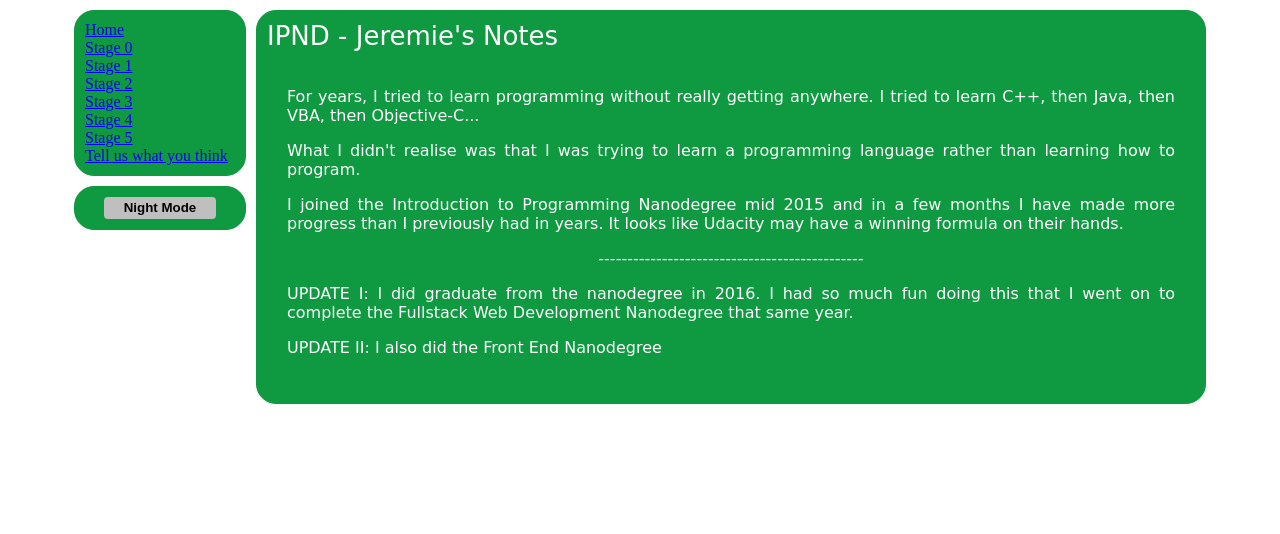
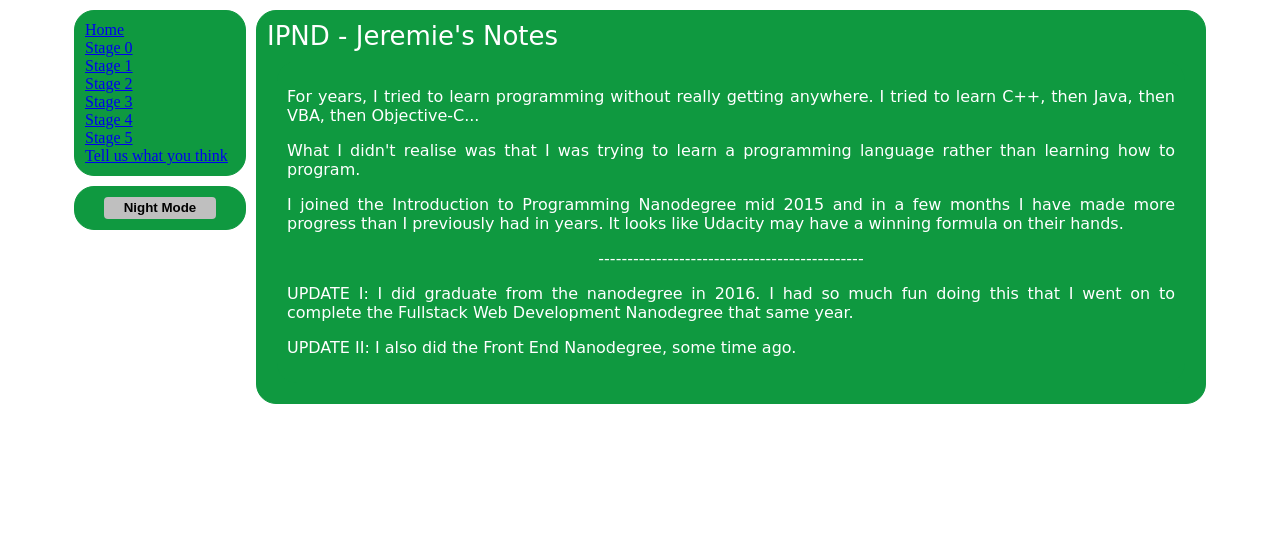
Before and after one commit to jeremief/jeremies-notes, a Python web app: template templates/home.html in a window 1280 px wide. Shown: the top 534 px of the page. Run offline with Jinja, Linux system fonts and the light colour scheme; the template is opened without the code that fills it, so the values that code supplies are empty; some libraries are stand-ins or nearby versions.

Commit message:
Feat: adding further update about the Front End Nanodegree

```diff
--- a/templates/home.html
+++ b/templates/home.html
@@ -17,7 +17,7 @@
 
                 <p>UPDATE I: I did graduate from the nanodegree in 2016. I had so much fun doing this that I went on to complete the Fullstack Web Development Nanodegree that same year.</p>
 
-                <p>UPDATE II: I also did the Front End Nanodegree</p>
+                <p>UPDATE II: I also did the Front End Nanodegree, some time ago.</p>
 
             </div>
 
```
